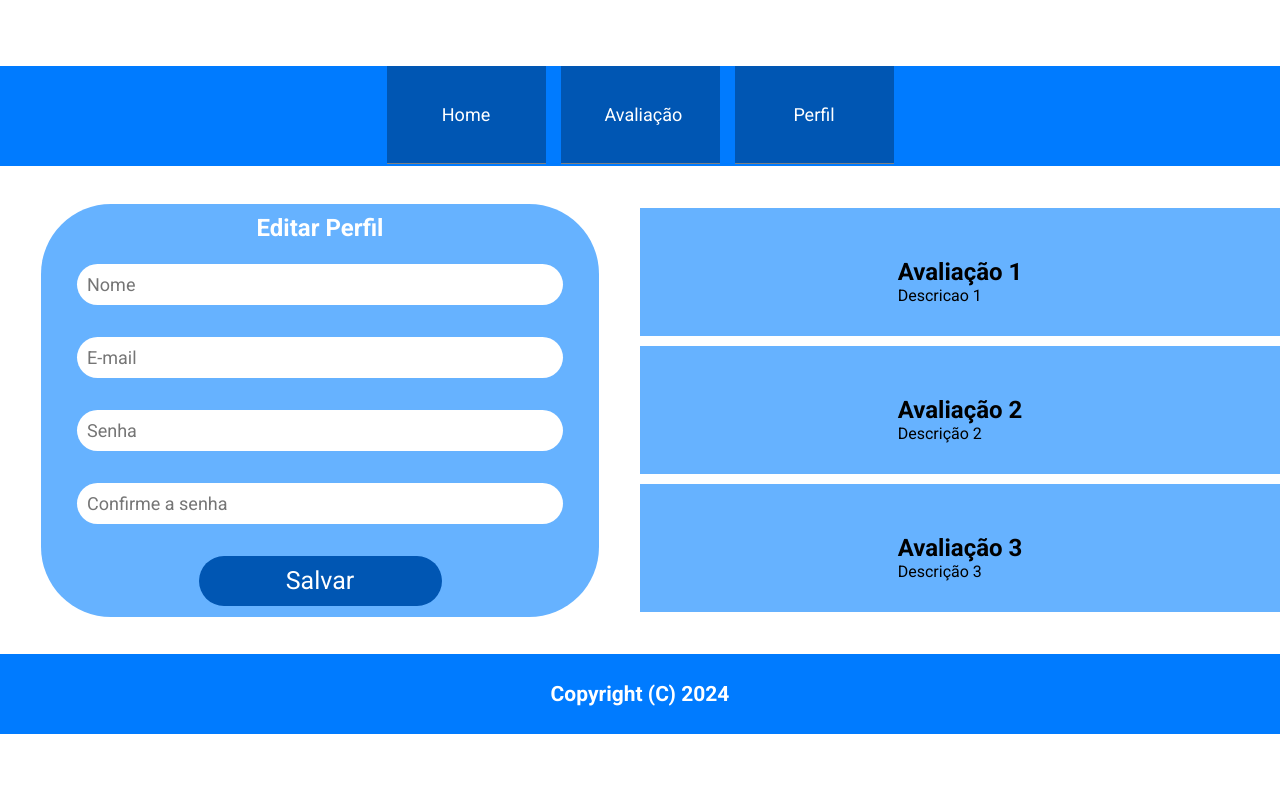
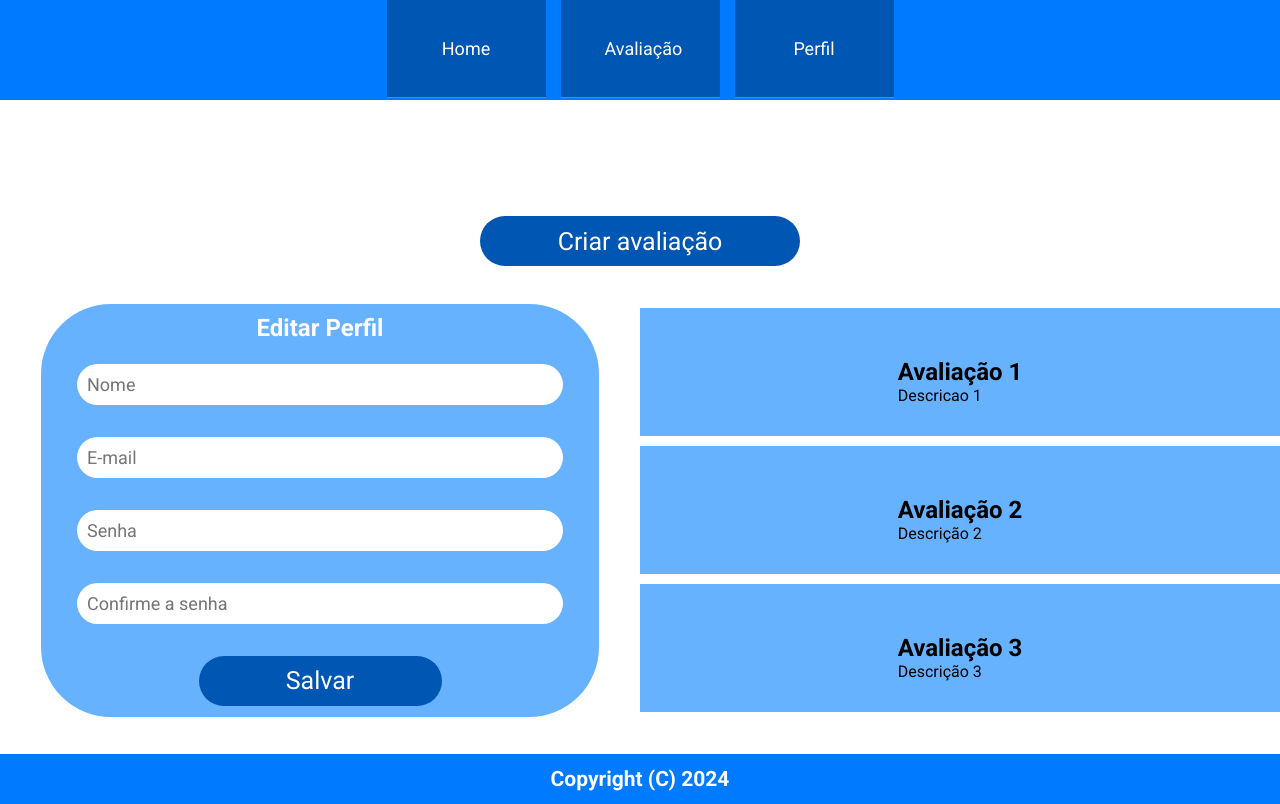
Before and after one commit to Matheus-AR/pi-frontend, a React (Vite) app: page /perfil in a window 1280 px wide. Built offline with nearby package versions, Linux system fonts and the light colour scheme.

Commit message:
Atualizando a tela de perfil
Criado botão que navega para a tela de criação de avaliação de produto

```diff
--- a/src/pages/Perfil.css
+++ b/src/pages/Perfil.css
@@ -1,11 +1,22 @@
 .perfil-container {
+    display: flex;
+    flex-direction: column;
+    justify-content: center;
+    align-items: center;
+    margin-top: 120px;
+}
+
+.perfil-container input[type="button"] {
+    width: 25%;
+}
+.perfil-section {
     display: grid;
     grid-template-columns: 1fr 1fr;
     justify-items: center;
     align-items: center;
 }
 
-.perfil-container form {
+.perfil-section form {
     display: flex;
     flex-direction: column;
     justify-content: space-around;
--- a/src/pages/Perfil.jsx
+++ b/src/pages/Perfil.jsx
@@ -1,3 +1,6 @@
+import { useNavigate } from "react-router-dom";
+
+import Botao from "../components/Botao";
 import Footer from "../components/Footer";
 import Header from "../components/Header";
 import FormPerfil from "./FormPerfil";
@@ -5,12 +8,19 @@ import ListaAvaliacao from "./ListaAvaliacao";
 import "./Perfil.css";
 
 function Perfil() {
+    const navigate = useNavigate();
+    const navega = () => {
+        navigate("/criaravaliacao");
+    }
     return (
         <>
             <Header />
             <div className="perfil-container">
-                <FormPerfil />
-                <ListaAvaliacao />
+                <Botao tipo="button" texto="Criar avaliação" onClick={navega} />
+                <section className="perfil-section">
+                    <FormPerfil />
+                    <ListaAvaliacao />
+                </section>
             </div>
 
             <Footer texto="Copyright (C) 2024" />
```
